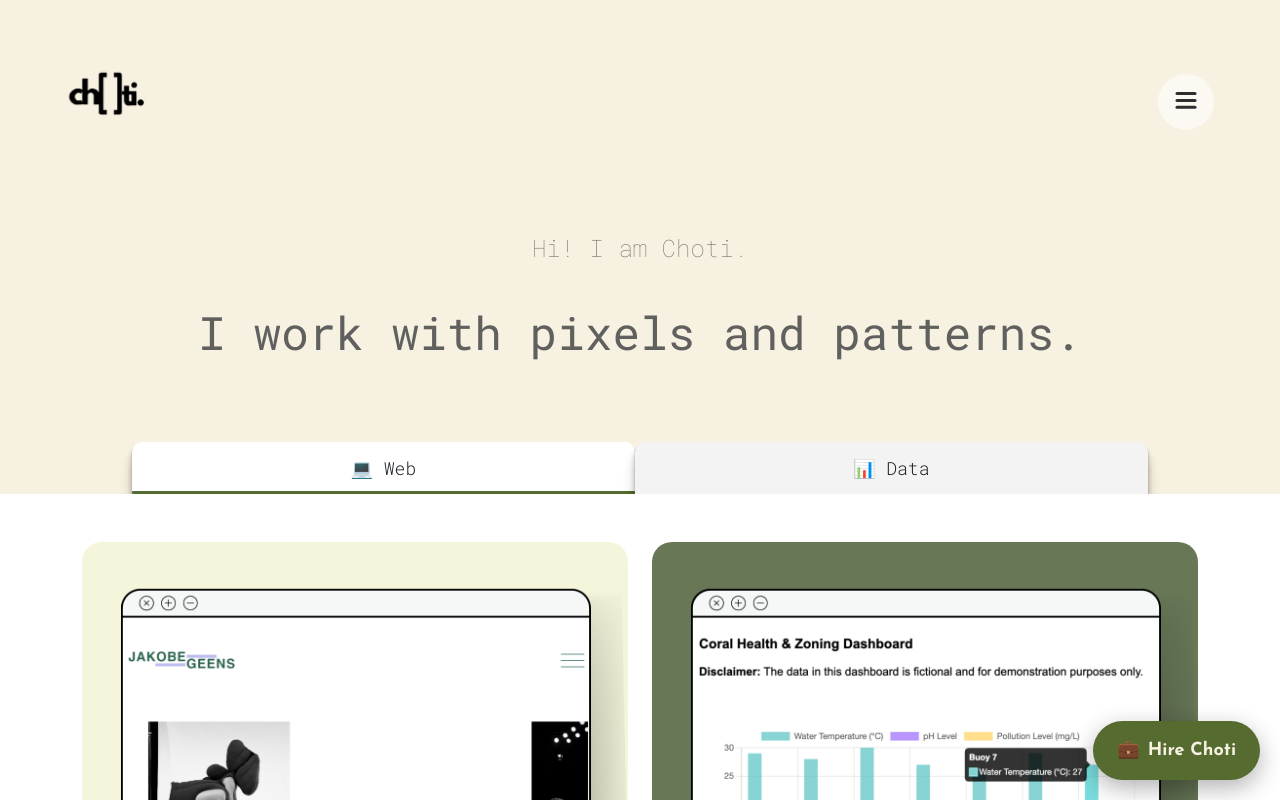
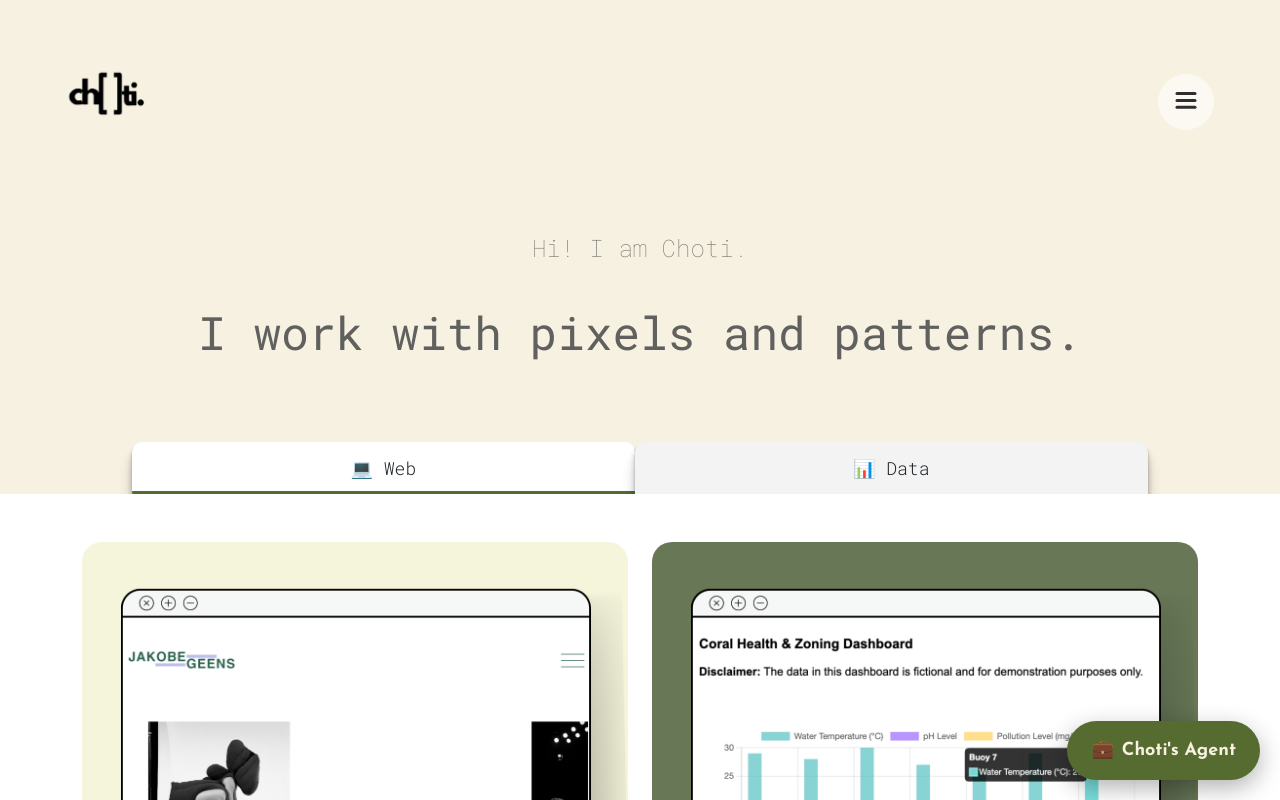
Before and after one commit to jgchoti/jgchoti.github.io, a React (Create React App) app: page / in a window 1280 px wide. Shown: the top 800 px of the page. Built offline with nearby package versions, Linux system fonts and the light colour scheme.

Commit message:
fix link by bot

```diff
--- a/src/logic/Chatbot.js
+++ b/src/logic/Chatbot.js
@@ -153,7 +153,7 @@ const Chatbot = ({ theme = 'web' }) => {
         if (isOpen && messages.length === 0) {
             setMessages([{
                 type: 'bot',
-                content: '👋 Hey! I\'m Choti\'s career agent. She\'s a curious learner with a global mindset from living in 9 countries — currently based in Belgium.\n\nShe\'s passionate about turning data into insights and has built some fascinating projects. Whether you\'re hiring, collaborating, or just want to chat about her journey, I\'m here to connect you. What interests you most?'
+                content: '🤖 Hey! I\'m Choti\'s agent. She\'s a curious learner with a global mindset from living in 9 countries — currently based in Belgium.\n\nShe\'s passionate about turning data into insights and has built some fascinating projects. Whether you\'re hiring, collaborating, or just want to chat about her journey, I\'m here to connect you. What interests you most?'
             }]);
         }
     }, [isOpen]);
@@ -215,7 +215,7 @@ const Chatbot = ({ theme = 'web' }) => {
             .replace(/\*\*(.*?)\*\*/g, '<strong>$1</strong>')
             .replace(/\n/g, '<br>')
             .replace(/(jgchotirat@gmail\.com)/g, '<a href="mailto:$1" class="text-primary">$1</a>')
-            .replace(/(https?:\/\/[^\s\)\,\.\!]+)/g, '<a href="$1" target="_blank" class="text-primary">$1</a>');
+            .replace(/(https?:\/\/[^\s<>\)\,]+(?=[\s<>\)\,\.]|$))/g, '<a href="$1" target="_blank" class="text-primary">$1</a>');
     };
 
     return (
@@ -227,7 +227,7 @@ const Chatbot = ({ theme = 'web' }) => {
                         className="btn chatbot-btn rounded-pill px-4 py-3 fw-bold d-flex align-items-center gap-2"
                     >
                         <span>💼</span>
-                        <span>Hire Choti</span>
+                        <span>Choti's Agent</span>
                     </button>
                 )}
 
@@ -236,7 +236,7 @@ const Chatbot = ({ theme = 'web' }) => {
                         {/* Header */}
                         <div className="chatbot-header rounded-top p-3 d-flex justify-content-between align-items-center">
                             <div>
-                                <h6 className="mb-0 fw-bold">🤝 Choti's Career Agent</h6>
+                                <h6 className="mb-0 fw-bold">💼 Choti's Agent</h6>
                                 <small className="opacity-75">Let's start a conversation!</small>
                             </div>
                             <button
```
